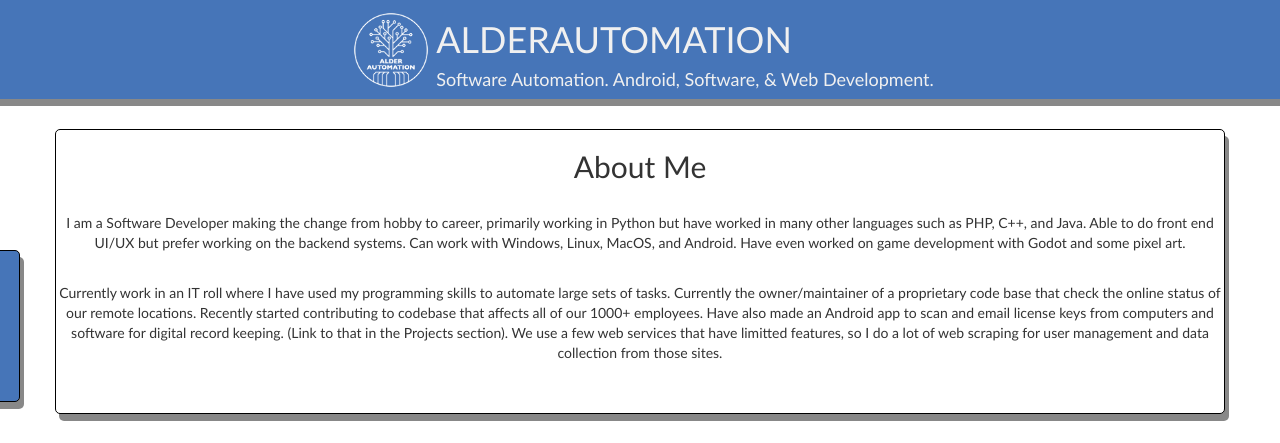
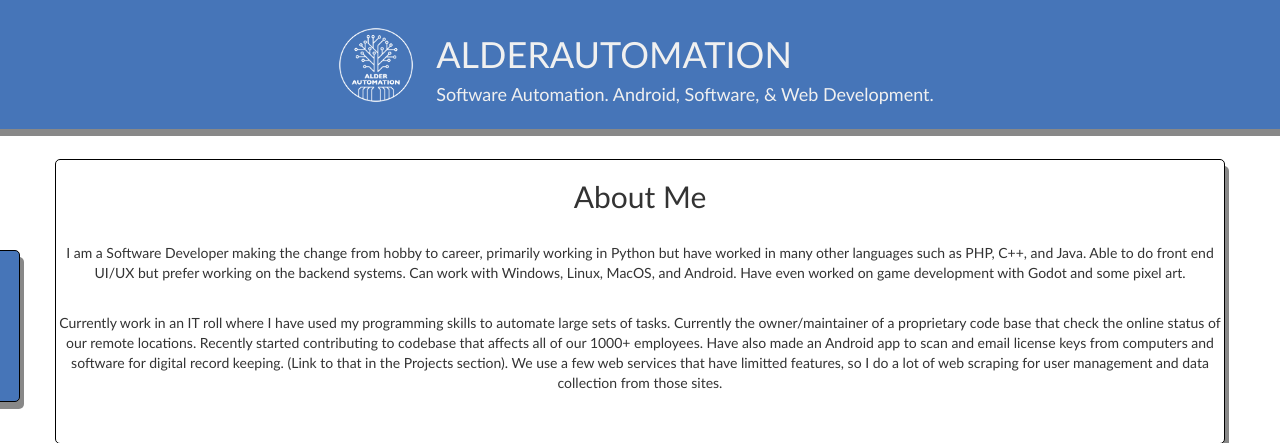
Before and after one commit to AlderAutomation/alderautomation.ca, a Flask app: page / in a window 1280 px wide. Shown: the top 443 px of the page. Run offline with Flask 2, Linux system fonts and the light colour scheme; parts of the project's set-up code (start-up, migrations or seed data) failed here and were passed over; some libraries are stand-ins or nearby versions.

Commit message:
fix title. add header padding

```diff
--- a/static/css/main.css
+++ b/static/css/main.css
@@ -30,6 +30,7 @@ header .row {
 
 .title {
     color: var(--main-colour);
+    padding: 1.5rem;
 }
 
 .logo {
--- a/templates/index.html
+++ b/templates/index.html
@@ -10,7 +10,7 @@
         <link rel="preconnect" href="https://fonts.googleapis.com">
         <link rel="preconnect" href="https://fonts.gstatic.com" crossorigin>
         <link href="https://fonts.googleapis.com/css2?family=Oxygen:wght@300&display=swap" rel="stylesheet">
-        <title>Alder Automation</title>
+        <title>AlderAutomation</title>
         <link rel="stylesheet" href="https://stackpath.bootstrapcdn.com/bootstrap/3.4.1/css/bootstrap.min.css" integrity="sha384-HSMxcRTRxnN+Bdg0JdbxYKrThecOKuH5zCYotlSAcp1+c8xmyTe9GYg1l9a69psu" crossorigin="anonymous">
     </head>
 <body>
```
Also changed, not shown: 1 other file.
